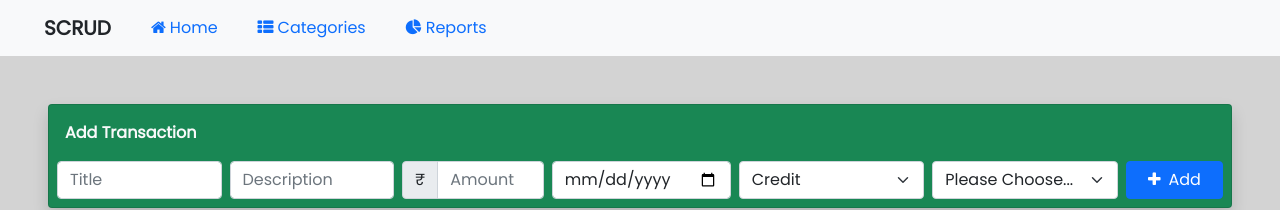
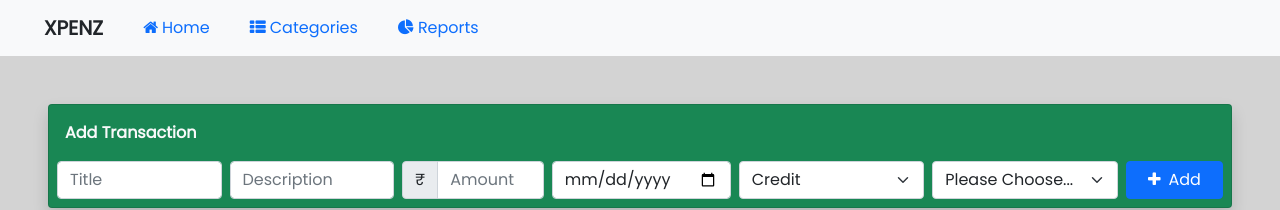
Before and after one commit to azeemudeen/scrud-simple-expense-tracker, a React (Vite) app in the folder client/: page / in a window 1280 px wide. Shown: the top 210 px of the page. Built offline with nearby package versions, Linux system fonts and the light colour scheme.

Commit message:
change name

```diff
--- a/client/src/components/navbar/NavBar.jsx
+++ b/client/src/components/navbar/NavBar.jsx
@@ -4,7 +4,7 @@ function NavBar() {
     <div>
       <nav className="navbar navbar-expand-lg bg-light p-2">
         <div className="container-fluid gap-3">
-          <span className="navbar-brand ms-4 fw-bold">SCRUD</span>
+          <span className="navbar-brand ms-4 fw-bold">XPENZ</span>
           <button className="navbar-toggler" type="button" data-bs-toggle="collapse" data-bs-target="#navbarNav" aria-controls="navbarNav" aria-expanded="false" aria-label="Toggle navigation">
             <i className="fa fa-bars" aria-hidden="true"></i>
           </button>
```
